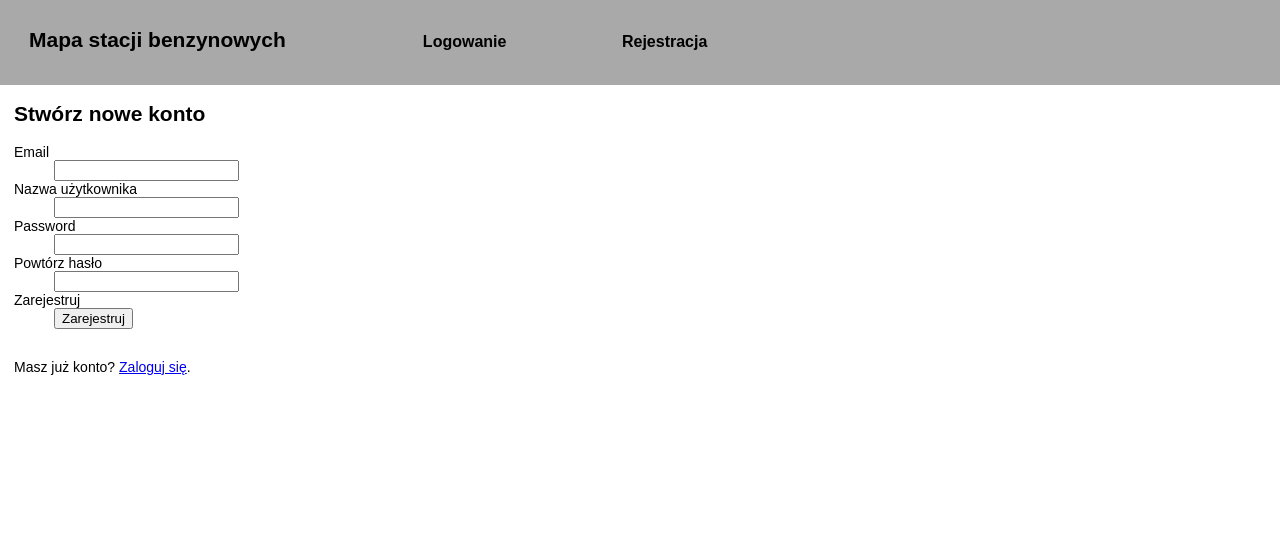
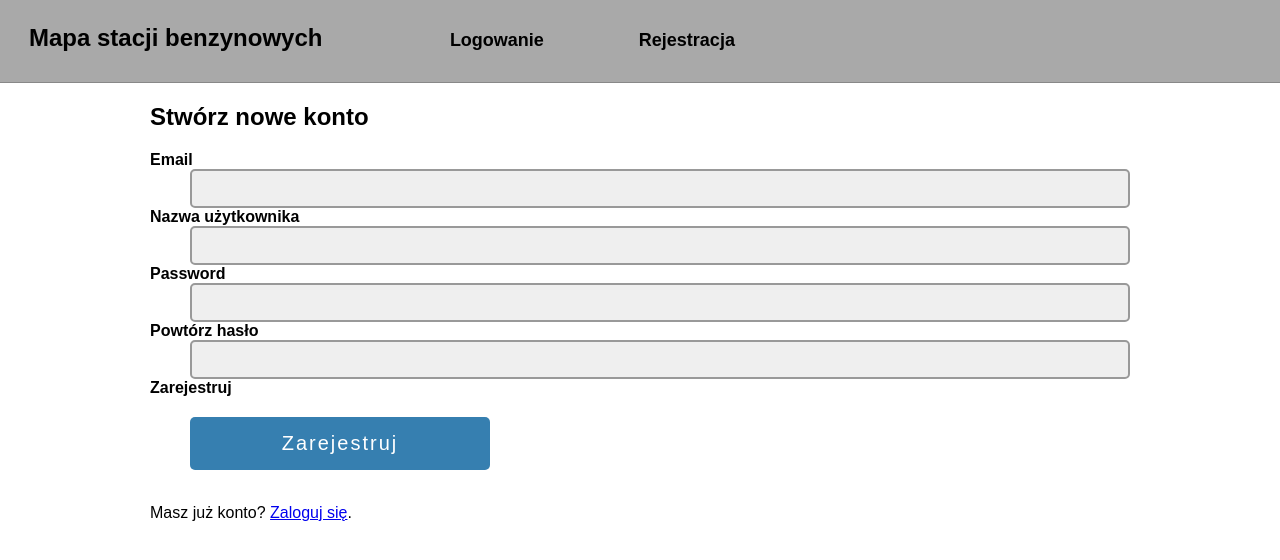
Before and after one commit to ggojska/gis, a Flask app: page /auth/register in a window 1280 px wide. Shown: the top 560 px of the page. Run offline with Flask 3, Linux system fonts and the light colour scheme; some libraries are stand-ins or nearby versions.

Commit message:
fix styles

```diff
--- a/app/static/styles/style.css
+++ b/app/static/styles/style.css
@@ -1,18 +1,18 @@
 body {
     font-family: sans-serif;
-    font-size: 14px;
+    font-size: 16px;
     margin: -1px;
 }
 
 nav {
     background-color: darkgrey;
     display: block;
-    /* position: absolute; */
     width: 100%;
     min-height: 7vh;
     top: 0;
     left: 0;
     right: 0;
+    border-bottom: solid 1px #888888;
 }
 
 nav h1 {
@@ -41,11 +41,11 @@ nav li {
 nav li a {
     color: #000000;
     text-decoration: none;
-    font-size: 16px;
+    font-size: 18px;
     font-weight: bold;
     display: block;
     width: 150px;
-    padding: 20px;
+    padding: 15px;
 }
 
 nav li a:hover {
@@ -54,14 +54,19 @@ nav li a:hover {
 
 .content {
     display: block;
+    width: 100%;
 }
 
 header {
-    margin-left: 15px;
+    max-width: 980px;
+    margin-left: auto;
+    margin-right: auto;
 }
 
 #content {
-    margin-left: 15px;
+    max-width: 980px;
+    margin-left: auto;
+    margin-right: auto;
 }
 
 #mapa {
@@ -87,3 +92,80 @@ th {
 #fuel tr:nth-child(even) {
     background-color: #dddddd;
 }
+
+.flash {
+    max-width: 980px;
+    margin-left: auto;
+    margin-right: auto;
+    margin-bottom: 20px;
+    padding: 10px;
+    background-color: #fbaeae;
+    font-weight: bold;
+    border-radius: 5px;
+}
+
+label {
+    font-weight: bold;
+}
+
+form {
+    /* display: none; */
+    margin-left: auto;
+    margin-right: auto;
+    width: 100%;
+}
+
+.form-row {
+    display: block;
+    margin-top: 10px;
+}
+
+input[type=text],
+input[type=password] {
+    width: 100%;
+    background-color: #efefef;
+    color: #333333;
+    border: 2px solid #999999;
+    border-radius: 5px;
+    padding: 10px;
+    /*
+    żeby tak samo traktował przyciski i pola do wpisywania jeżeli chodzi o usatalanie rozmiaru,
+    ogólnie troche złozony temat
+     */
+    box-sizing: border-box;
+    /* żeby nie było bordera kiedy input jest aktywnys */
+    outline: none;
+    /* margin-top: 5px; */
+}
+
+input[type=checkbox] {
+    width: 25px;
+    height: 25px;
+    background-color: #efefef;
+    color: #333333;
+    border: 2px solid #999999;
+    border-radius: 5px;
+    padding: 10px;
+    box-sizing: border-box;
+    outline: none;
+    margin-top: 10px;
+}
+
+input[type=submit] {
+    width: 300px;
+    background-color: #367fb0;
+    /* input nie dziedziczy rozmiaru fonta po body, trzeba to ustawić osobno */
+    font-size: 20px;
+    color: white;
+    padding: 15px 10px;
+    margin-top: 20px;
+    border: none;
+    border-radius: 5px;
+    cursor:pointer;
+    letter-spacing: 2px;
+    outline: none;
+}
+
+input[type=submit]:hover {
+    background-color: #166da7;
+}
```
